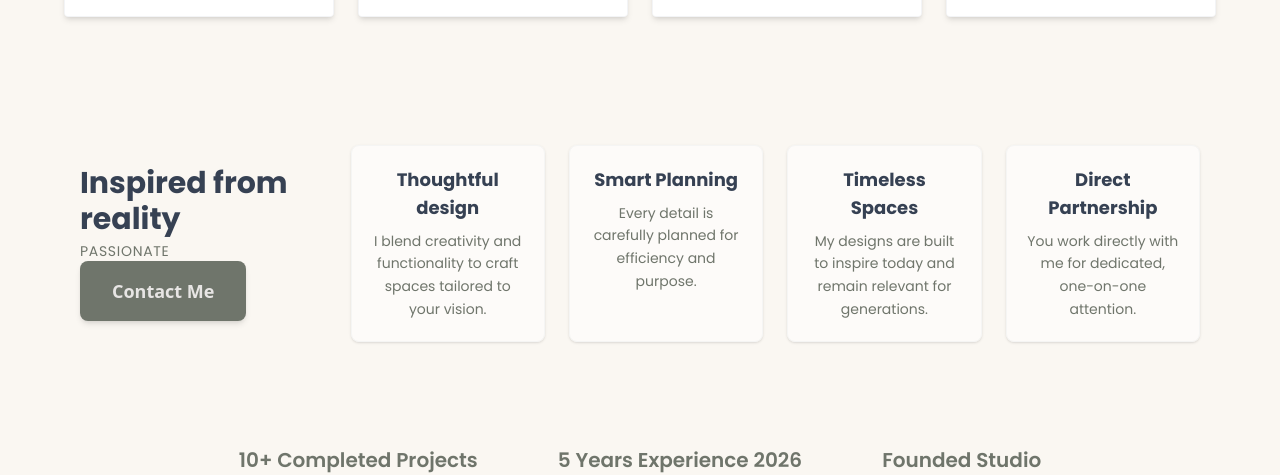
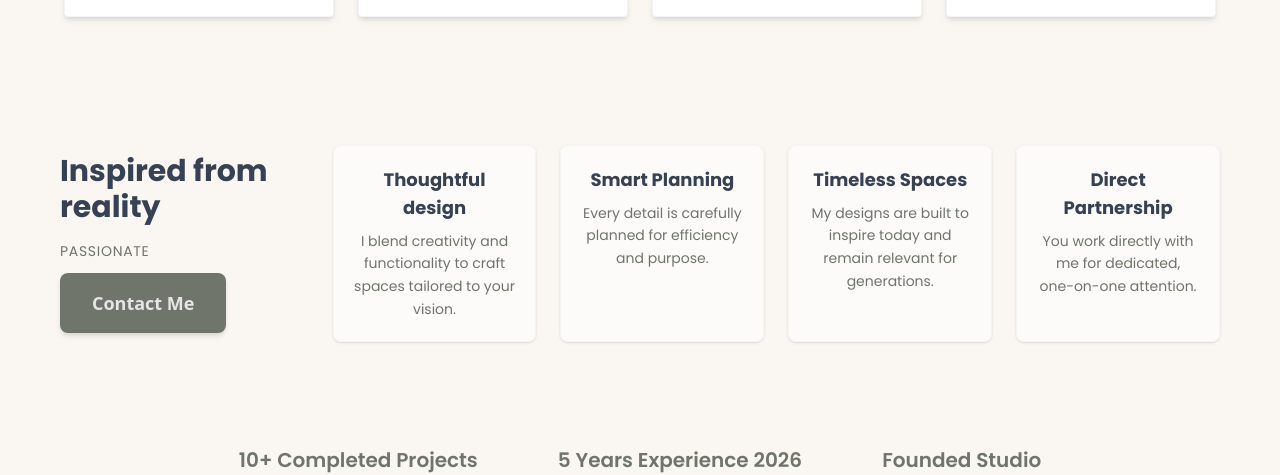
Before and after one commit to kyawzawlwin1/haythikokopage, a React (Vite) app: page / in a window 1280 px wide. Shown: the part 1046-1521 px from the top of the page. Built offline with nearby package versions, Linux system fonts and the light colour scheme.

Commit message:
feat:fixing again

```diff
--- a/src/features/static/components/HeroSection.jsx
+++ b/src/features/static/components/HeroSection.jsx
@@ -25,7 +25,6 @@ const HeroSection = () => {
           </p>
         </div>
       </section>
-
       {/* explanation div */}
       <section className="flex flex-col sm:flex-row justify-center items-center bg-[#FAF7F2] px-[60px] py-12 sm:py-16">
         <div className="">Welcome to HaykoDesigns</div>
@@ -38,10 +37,8 @@ const HeroSection = () => {
           </p>
         </div>
       </section>
-
       {/* Feature Collections Section */}
-
-      <section className="w-full py-8 sm:py-12 px-10 sm:px-10 md:px-6 bg-[#FAF7F2]">
+      <section className="w-full py-8 sm:py-12 px-10 sm:px-[60px] md:px-6 bg-[#FAF7F2]">
         <div className="mx-auto md:px-10 grid grid-cols-1 sm:grid-cols-2 lg:grid-cols-4 gap-6">
           {/* === Card 1 === */}
           <div className="bg-white rounded-sm overflow-hidden shadow-md border border-gray-100 transition-transform duration-300 hover:-translate-y-1">
@@ -114,10 +111,10 @@ const HeroSection = () => {
         </div>
       </section>
       {/* Icons & Inspired Section */}
-      <section className="w-full mx-auto px-4 sm:px-6 lg:px-20 py-10 md:py-10 lg:py-20 font-poppins">
+      <section className="w-full mx-auto px-4 sm:px-[60px] py-10 md:py-10 lg:py-20 font-poppins">
         <div className="flex flex-col lg:flex-row items-center justify-between gap-8 w-full">
           {/* Left Side Title */}
-          <div className="text-center lg:text-left flex flex-col justify-center">
+          <div className="text-center lg:text-left flex flex-col justify-center gap-3">
             <h2 className="text-gray-700 text-xl sm:text-2xl md:text-3xl font-bold mb-1">
               Inspired from reality
             </h2>
```
